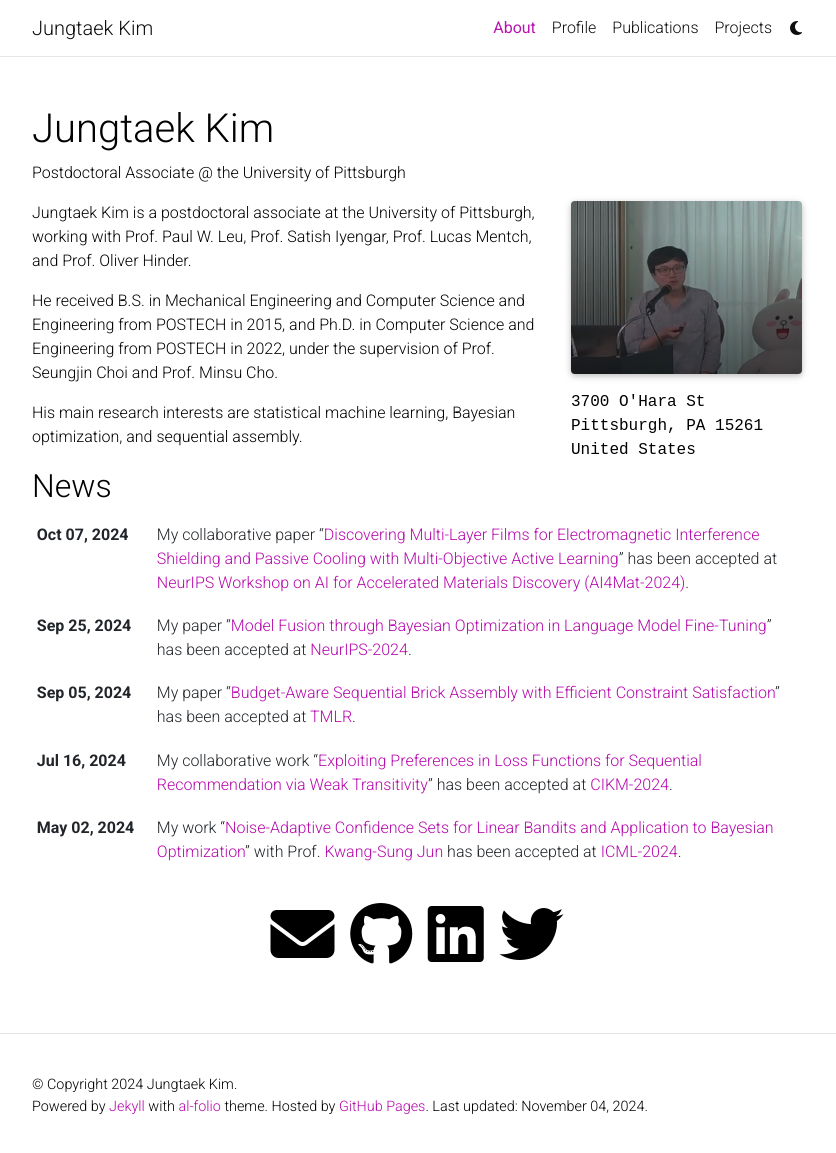
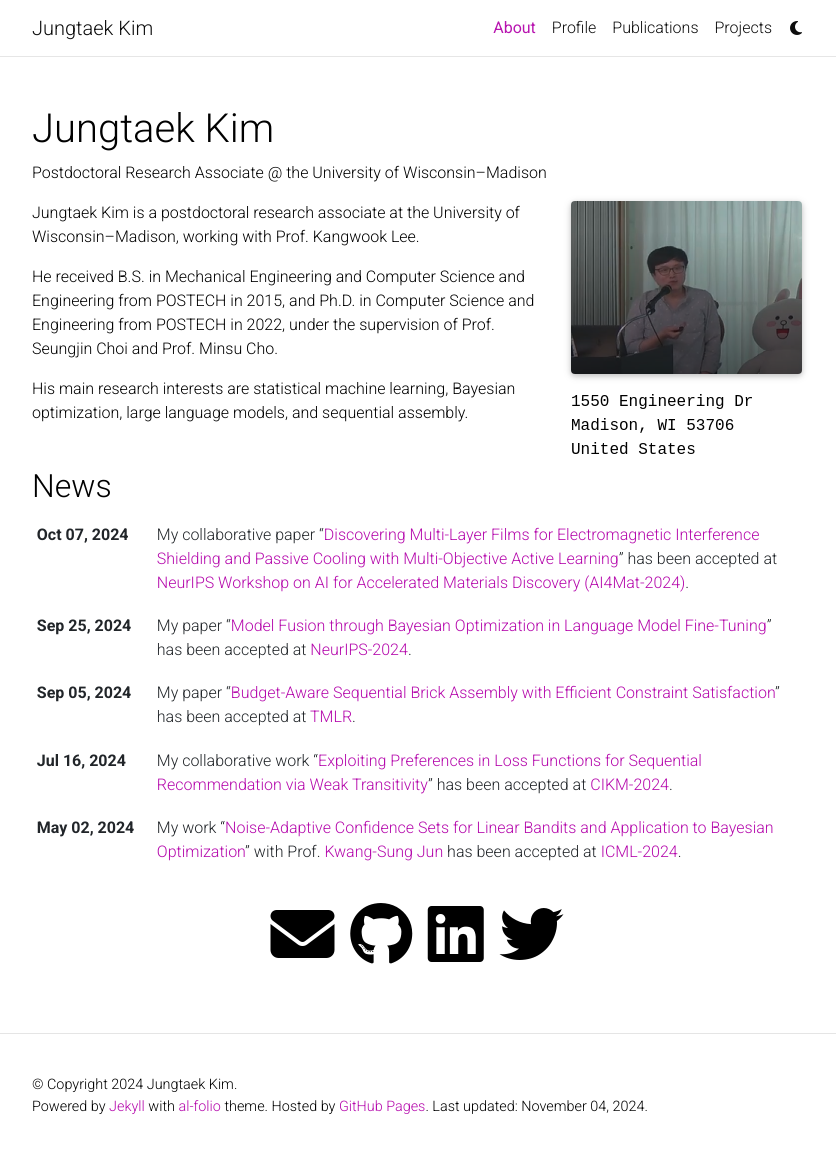
Before and after one commit to jungtaekkim/jungtaekkim.github.io, a Jekyll site: the page built from _pages/about.md, in a window 1280 px wide and 1158 px high. Shown: the top 1153 px of the window, without its empty margins (223-1059 px from the left). Built offline with Jekyll 4.4.1, drawn with Linux system fonts in a browser that asks for light colours; full-size pictures stand in for the smaller copies a plugin makes; comment, search, counter and statistics services are not loaded; a style sheet for code colours, icons or effects is not loaded.

Commit message:
Update all

```diff
--- a/_config.yml
+++ b/_config.yml
@@ -6,7 +6,7 @@ title: Jungtaek Kim
 first_name: Jungtaek
 middle_name:
 last_name: Kim
-email: jungtaek.kim@pitt.edu
+email: jungtaek.kim@wisc.edu
 description: > # the ">" symbol means to ignore newlines until "footer_text:"
   Jungtaek Kim's academic profile
 footer_text: >
--- a/_pages/about.md
+++ b/_pages/about.md
@@ -2,23 +2,23 @@
 layout: about
 title: About
 permalink: /
-subtitle: Postdoctoral Associate @ the University of Pittsburgh
+subtitle: Postdoctoral Research Associate @ the University of Wisconsin&ndash;Madison
 
 profile:
   align: right
   image: prof_pic.png
   image_circular: false # crops the image to make it circular
   address: >
-    <p>3700 O'Hara St</p>
-    <p>Pittsburgh, PA 15261</p>
+    <p>1550 Engineering Dr</p>
+    <p>Madison, WI 53706</p>
     <p>United States</p>
 
 news: true
 social: true
 ---
 
-Jungtaek Kim is a postdoctoral associate at the University of Pittsburgh, working with Prof. Paul W. Leu, Prof. Satish Iyengar, Prof. Lucas Mentch, and Prof. Oliver Hinder.
+Jungtaek Kim is a postdoctoral research associate at the University of Wisconsin&ndash;Madison, working with Prof. Kangwook Lee.
 
 He received B.S. in Mechanical Engineering and Computer Science and Engineering from POSTECH in 2015, and Ph.D. in Computer Science and Engineering from POSTECH in 2022, under the supervision of Prof. Seungjin Choi and Prof. Minsu Cho.
 
-His main research interests are statistical machine learning, Bayesian optimization, and sequential assembly.
+His main research interests are statistical machine learning, Bayesian optimization, large language models, and sequential assembly.
```
Also changed, not shown: _data/cv.yml (+6 -1 lines).
